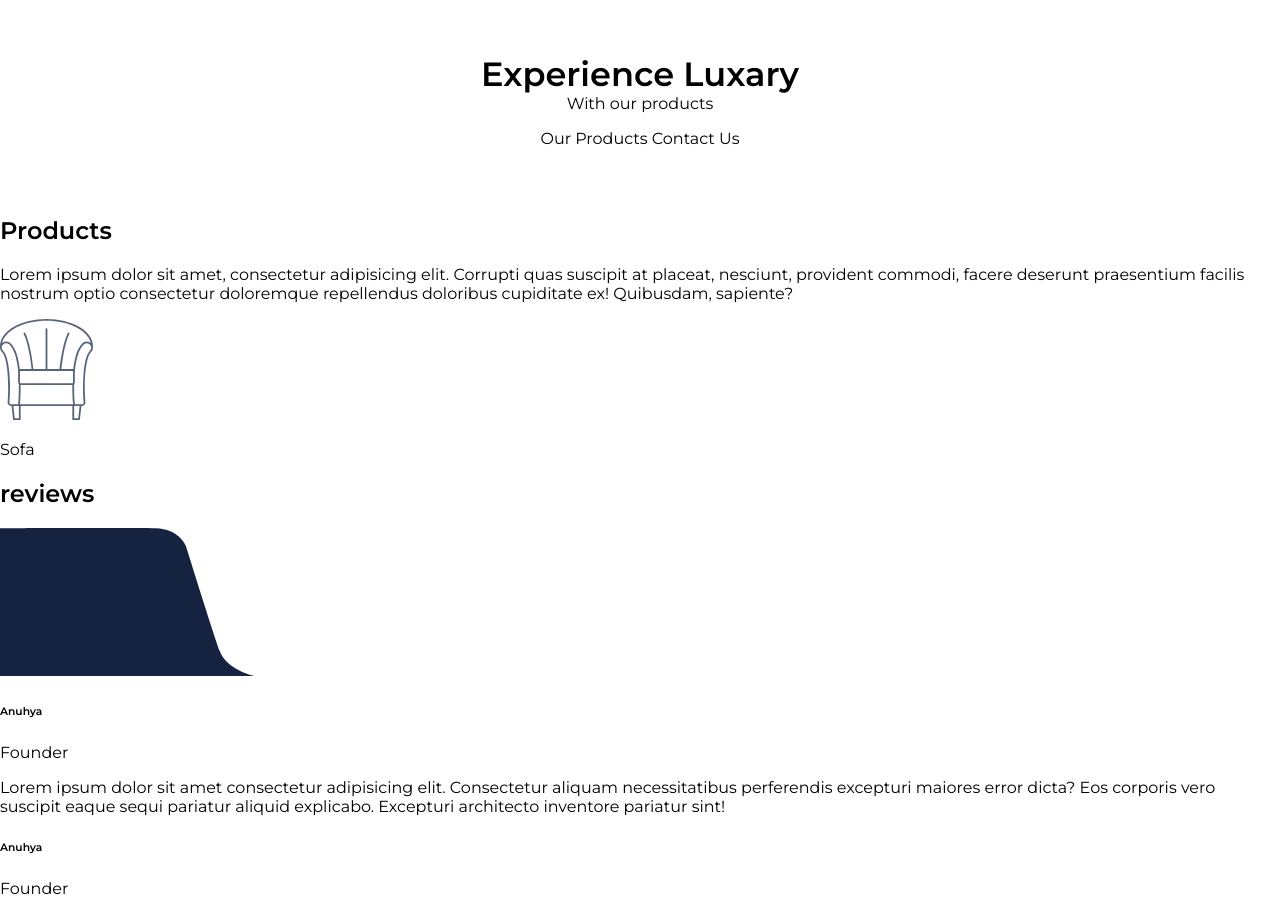
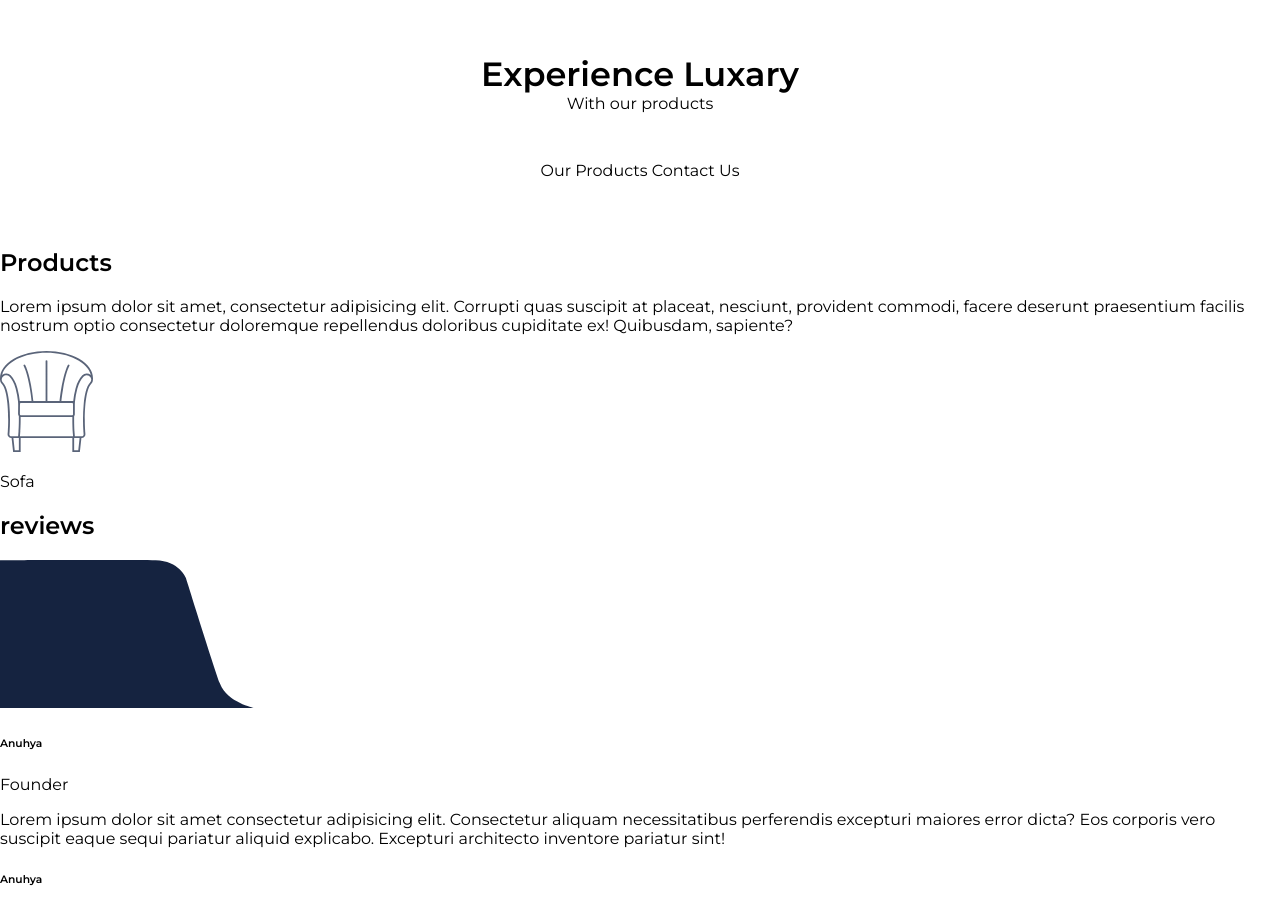
Before and after one commit to koushiknsk/foreveraccentlove, a plain HTML site: page index.html in a window 1280 px wide. Shown: the part 840-1748 px from the top of the page. Drawn offline with Linux system fonts and the light colour scheme.

Commit message:
hero section css

```diff
--- a/css/main.scss
+++ b/css/main.scss
@@ -61,7 +61,7 @@ body {
 
   .hero-buttons {
     padding: 0%;
-    margin-top: 1em;
+    margin-top: 3em;
     a {
       text-decoration: none;
       color: black;
```
Also changed, not shown: css/main.css.
